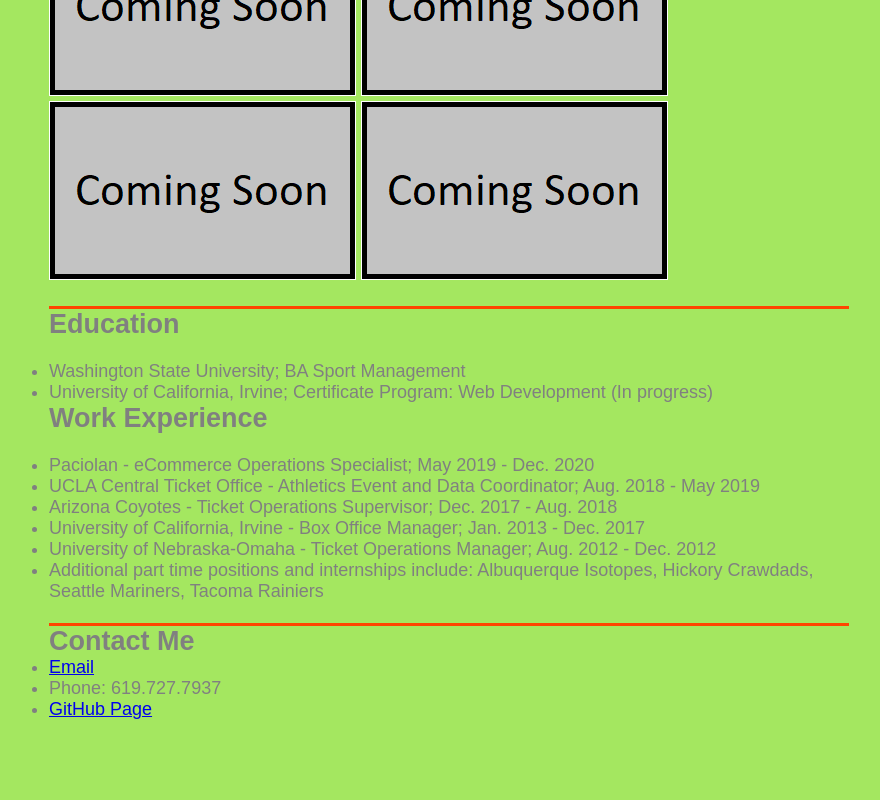
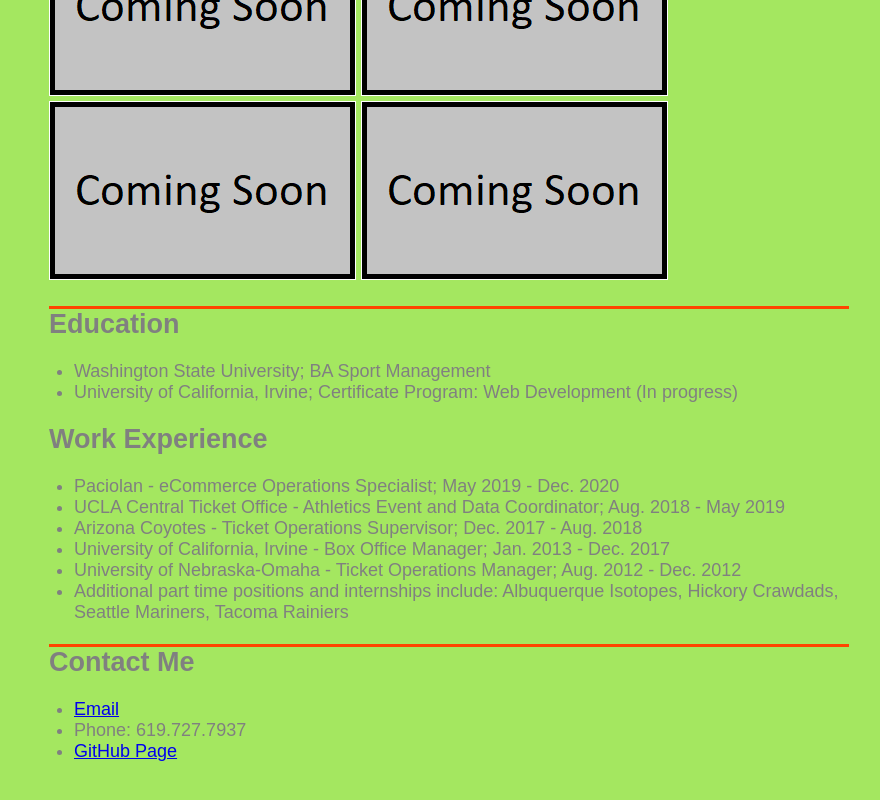
Before and after one commit to vchow829/Week2HW-Portfolio, a plain HTML site: page index.html in a window 1280 px wide. Shown: the part 833-1633 px from the top of the page, without its empty margins (281-1161 px from the left). Drawn offline with Linux system fonts and the light colour scheme.

Commit message:
5th draft - refined formatting and spacing

```diff
--- a/02-Homework/Assets/style.css
+++ b/02-Homework/Assets/style.css
@@ -74,3 +74,7 @@ main {
 #work {
   margin-top: 20px;
 }
+
+.section ul li {
+  margin-left: 25px;
+}
--- a/index.html
+++ b/index.html
@@ -54,12 +54,13 @@
     </section>
 
   <section class="contentborder">
-    <div id="eduandwork">
+    <div class="section ul li" id="eduandwork">
       <h2>Education</h2>
       <br>
       <ul>
         <li>Washington State University; BA Sport Management</li>
         <li>University of California, Irvine; Certificate Program: Web Development (In progress)</li>
+        <br>
       </ul>
 
       <h2>Work Experience</h2>
@@ -77,8 +78,9 @@
   </section>
 
     <section>
-      <div id="contact">
+      <div class="section ul li" id="contact">
       <h2>Contact Me</h2>
+      <br>
       <ul>
         <li><a href=mailto:vchow.829@gmail.com>Email</a></li>
         <li>Phone: 619.727.7937</li>
```
